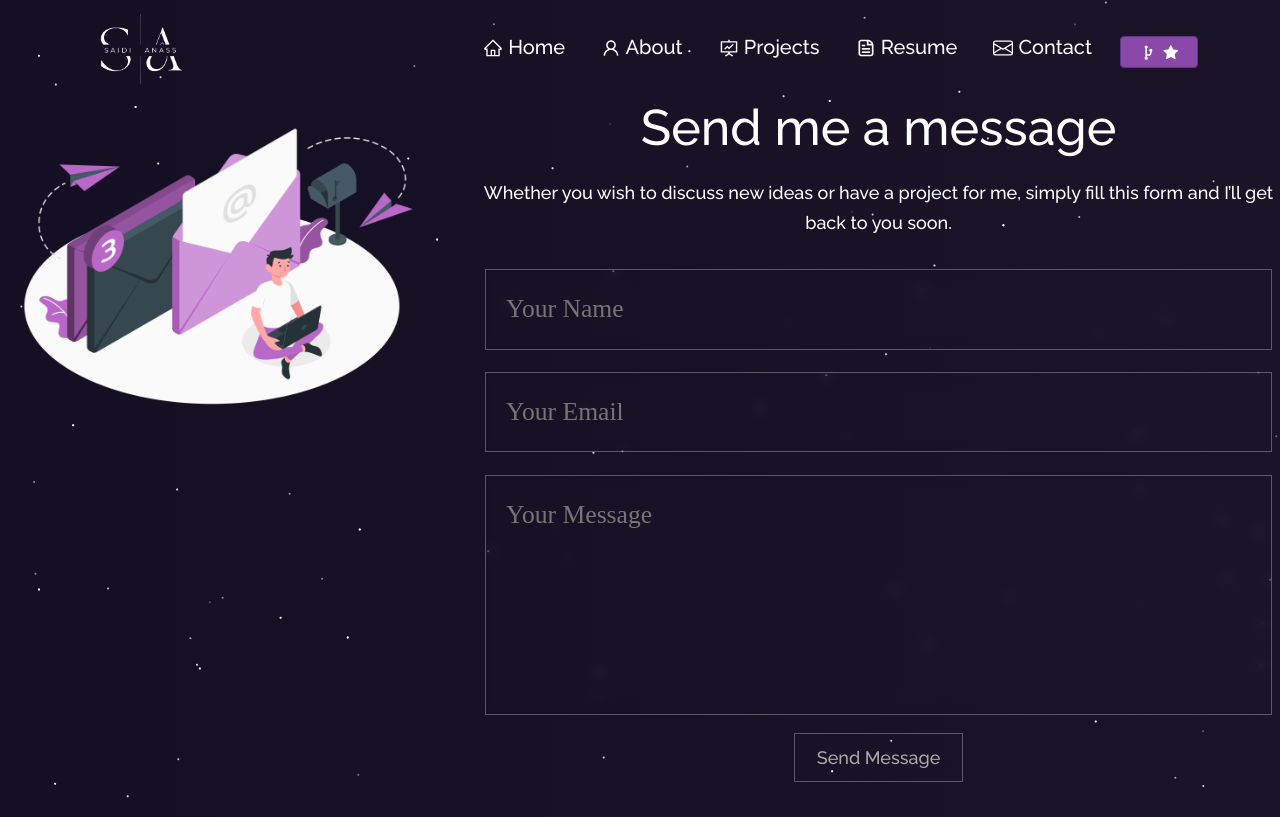
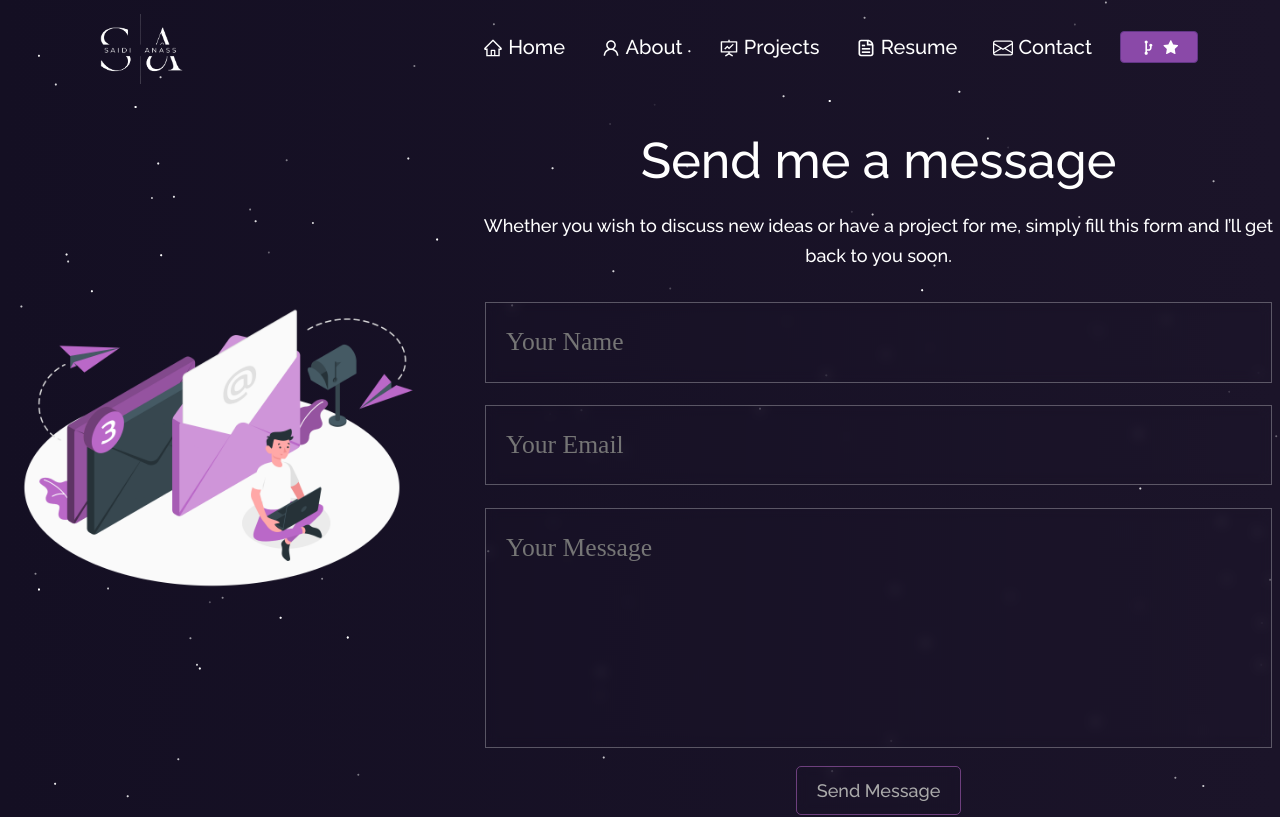
Before and after one commit to SaidiAnass11/Portfolio_saidi_anass_master, a React (Create React App) app: page /Contact in a window 1280 px wide. Shown: the top 817 px of the page. Built offline with nearby package versions, Linux system fonts and the light colour scheme; a small style sheet from the web is missing.

Commit message:
update the contact page

```diff
--- a/src/style.css
+++ b/src/style.css
@@ -635,7 +635,7 @@ button:focus {
 
 .fork-btn {
   font-size: 1.1em !important;
-  padding-top: 10px !important;
+  padding-top: 5px !important;
 }
 
 .fork-btn-inner {
@@ -698,7 +698,7 @@ button:focus {
   display: flex;
   justify-content: space-around;
   gap: 40px;
-  /* align-items: center; */
+  align-items: center;
   position: relative;
 }
 
@@ -837,19 +837,26 @@ button:focus {
 
 .s_btn,
 .inp_send_btn {
-  border: 1px solid rgba(255, 255, 255, 0.29);
-  outline: none;
-  background-color: transparent;
+  border: 1px solid rgba(155, 88, 173, 0.65);
+  background: transparent;
+  -webkit-backdrop-filter: blur(6px);
+  backdrop-filter: blur(6px);
   color: #aaa;
   font-size: 18px;
-  padding: 10px 22px;
+  padding: 10px 20px;
+  transition: 0.4s ease;
   cursor: pointer;
-  transition: 0.4s ease;
+  display: inline-block;
+  text-align: center;
+  text-decoration: none;
+  border-radius: 5px;
 }
 
 .inp_send_btn:hover {
-  color: var(--main-color);
-  border: 1px solid var(--main-color);
+  transform: translateY(-2px) !important;
+  background-color:auto !important;
+  box-shadow: 0 0 3px 4px rgba(155, 88, 173, 0.65) !important;
+  color: #fff;
 }
 
 /* Responsive Media Queries */
```
